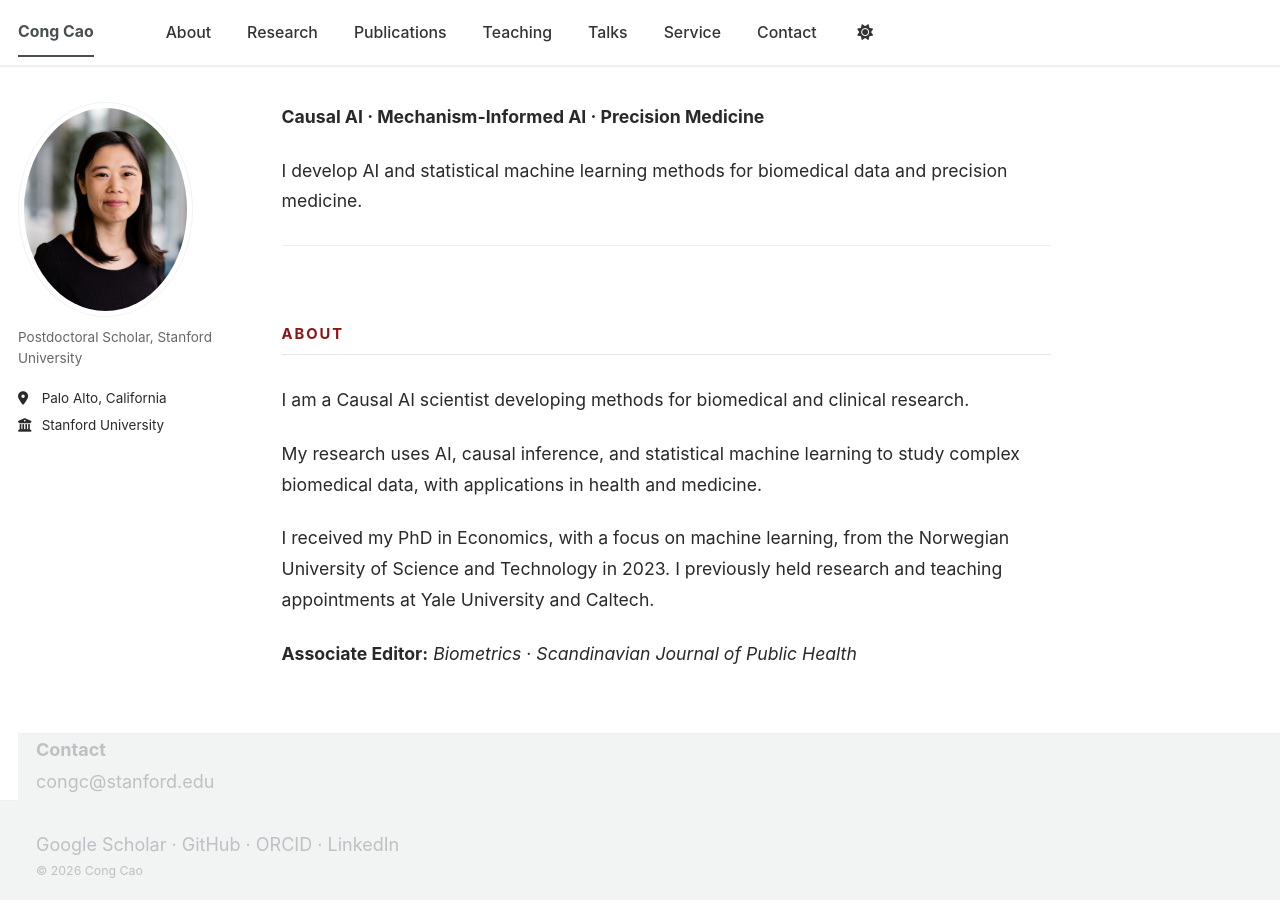
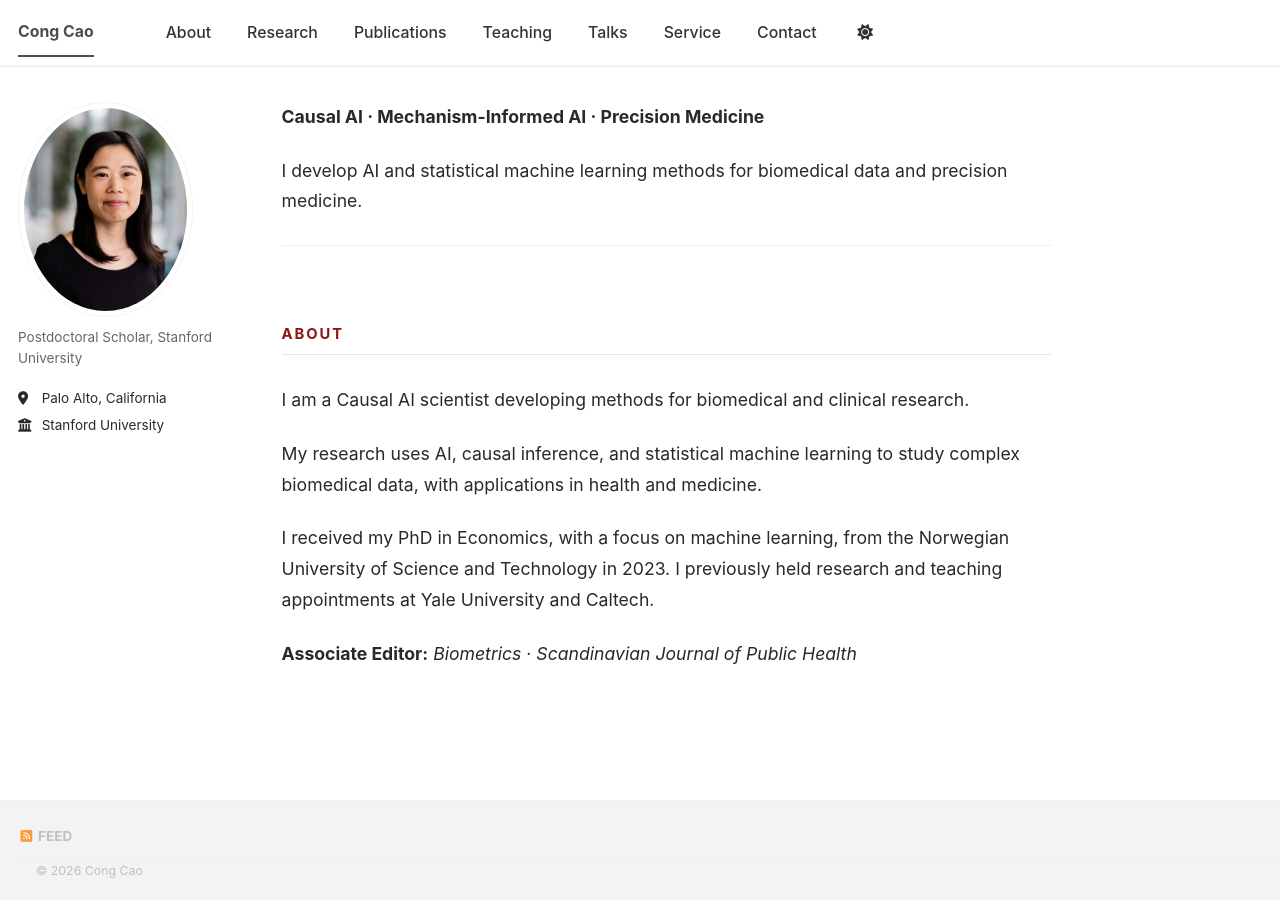
Before and after one commit to congca0/congca0.github.io, a Jekyll site: the page built from about.md, in a window 1280 px wide. Built offline with Jekyll 4.4.1, drawn with Linux system fonts in a browser that asks for light colours; a style sheet for code colours, icons or effects is not loaded; our own code applies the rules of GitHub Pages for plain Markdown files.

Commit message:
Update custom.html

```diff
--- a/_includes/footer/custom.html
+++ b/_includes/footer/custom.html
@@ -1,14 +1,4 @@
-<footer class="page__footer" id="contact">
-  <div class="page__footer-contact">
-    <strong>Contact</strong><br>
-    <a href="mailto:congc@stanford.edu">congc@stanford.edu</a>
-    <br><br>
-    <a href="https://scholar.google.com/citations?user=KoFMlFQAAAAJ&hl=en">Google Scholar</a>
-    · <a href="https://github.com/congca0">GitHub</a>
-    · <a href="https://orcid.org/0000-0001-8289-1705">ORCID</a>
-    · <a href="https://www.linkedin.com/in/cong-cao-70068839b/">LinkedIn</a>
-  </div>
-
+<footer class="page__footer">
   <div class="page__footer-copyright">
     © {{ site.time | date: '%Y' }} Cong Cao
   </div>
```
